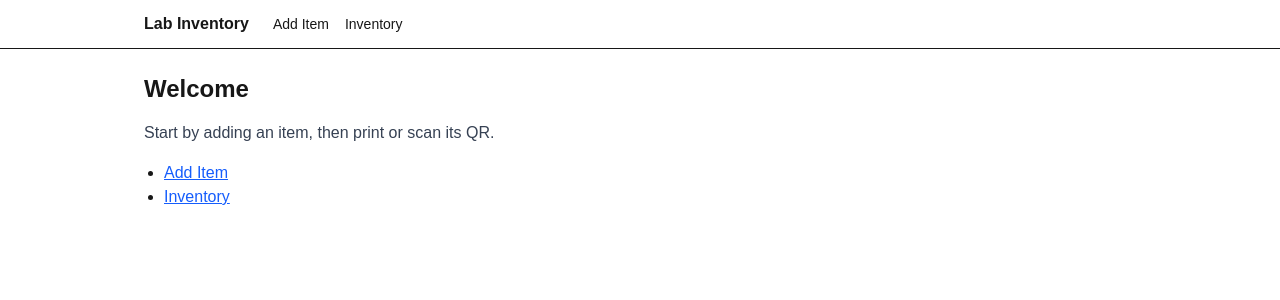
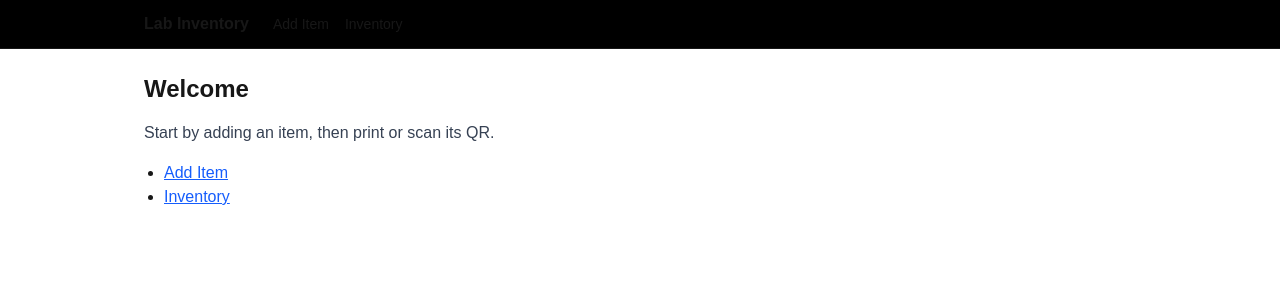
Before and after one commit to MaikolRuiz04/InventoryManagement, a Next.js app: page / in a window 1280 px wide. Shown: the top 300 px of the page. Built offline with nearby package versions, Linux system fonts and the light colour scheme.

Commit message:
Updated inventory pages

```diff
--- a/src/app/layout.tsx
+++ b/src/app/layout.tsx
@@ -12,7 +12,7 @@ export default function RootLayout({ children }: { children: React.ReactNode })
   return (
     <html lang="en">
       <body className="min-h-screen bg-gray-50 text-gray-900">
-        <header className="border-b bg-white">
+        <header className="border-b bg-black">
           <div className="max-w-5xl mx-auto px-4 py-3 flex items-center gap-6">
             <Link href="/" className="font-semibold">Lab Inventory</Link>
             <nav className="text-sm flex gap-4">
```
